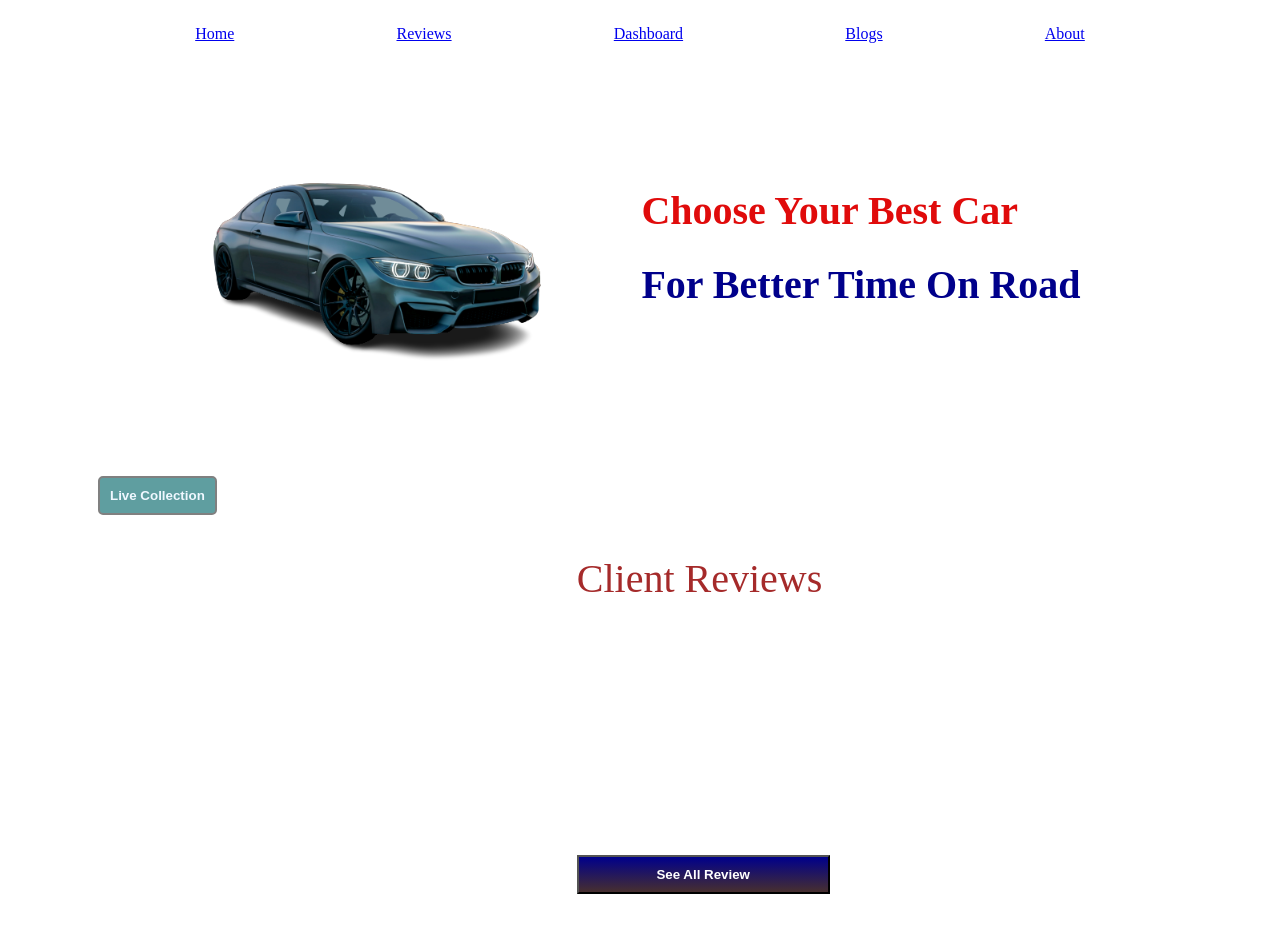
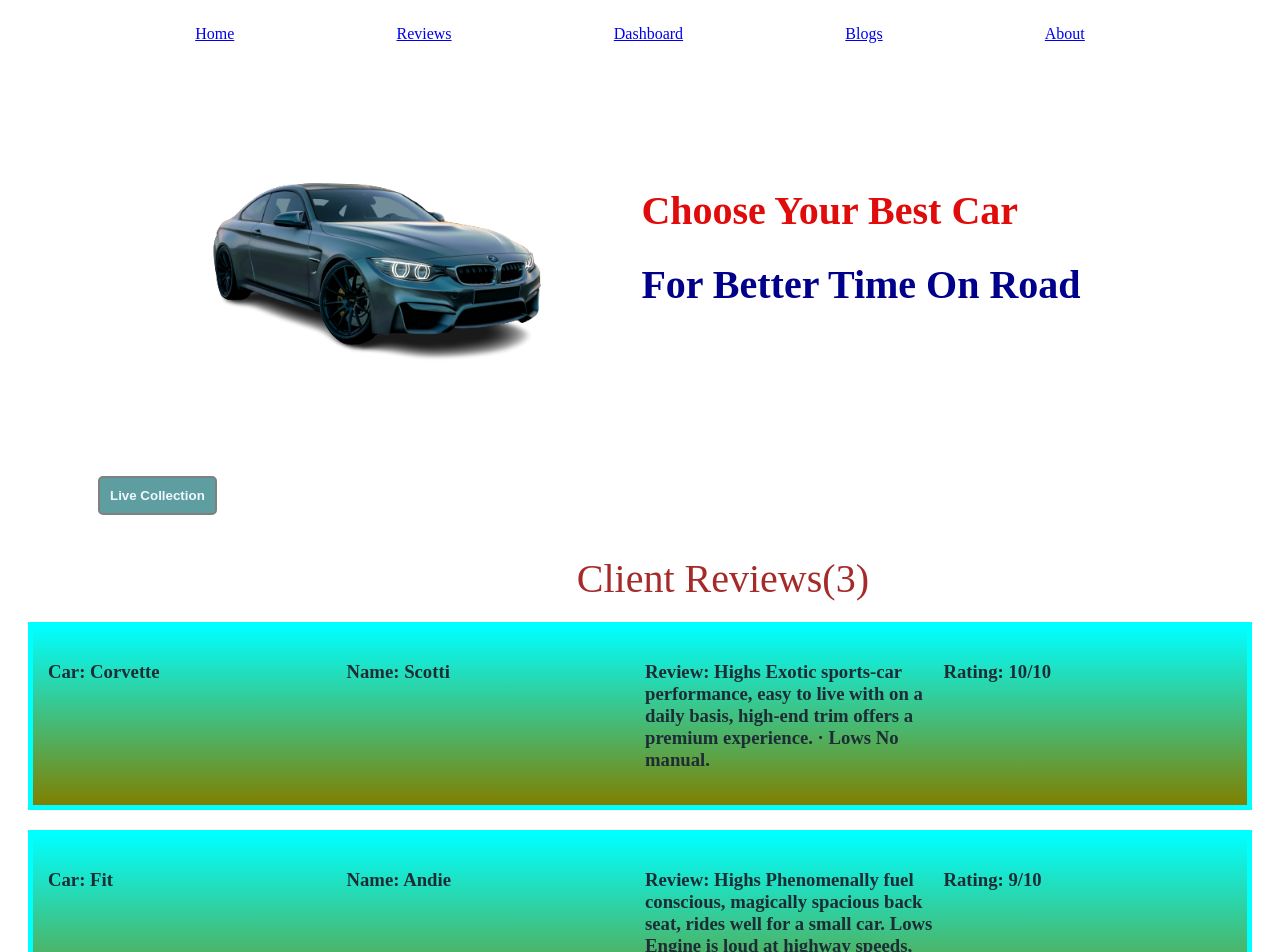
Before and after one commit to muntasir-i01/Product-Analysis, a React (Create React App) app: page / in a window 1280 px wide. Shown: the top 952 px of the page. Before the commit the page ends 902 px from the top, so only its background shows below. Built offline with nearby package versions, Linux system fonts and the light colour scheme.

Commit message:
homepage review shown using slice

```diff
--- a/src/components/HOME/HOME.css
+++ b/src/components/HOME/HOME.css
@@ -46,8 +46,20 @@
     padding: 10px;
     font-weight: bolder;
     margin-left: 45%;
-    margin-top: 20%;
+
     background-image: linear-gradient(darkblue, rgb(71, 47, 47));
     color: white;
     font-weight: 900;
 }
+
+.review-3 {
+    display: grid;
+    grid-template-columns: repeat(4, 1fr);
+    gap: 10px;
+    margin: 20px;
+    padding: 15px;
+    border: 5px solid aqua;
+    background-image: linear-gradient(cyan, olive);
+    color: rgb(29, 45, 54);
+
+}
--- a/src/components/HOME/HOME.js
+++ b/src/components/HOME/HOME.js
@@ -1,9 +1,17 @@
 import './HOME.css'
-import React from 'react';
+import React, { useEffect, useState } from 'react';
+
 
 import { NavLink } from "react-router-dom";
 
 const HOME = () => {
+    const [reviews, setReviews] = useState([]);
+
+    useEffect( () => {
+        fetch('Reviews.json')
+        .then(res => res.json())
+        .then(data => setReviews(data))
+    }, [])
     return (
         <div>
 
@@ -57,7 +65,14 @@ const HOME = () => {
             <button className='btn'>Live Collection</button>
 
             <div>
-                <span className='client-review'>Client Reviews</span>
+                <span className='client-review'>Client Reviews(3)</span>
+
+                {
+                reviews.slice(0,3).map(review => <ClientReview key={review.id} Car={review.Car} first_name={review.first_name}
+                Review={review.Review} Rating={review.Rating}></ClientReview>)
+            }
+
+
                 <NavLink
               to="/reviews"
             >
@@ -68,4 +83,18 @@ const HOME = () => {
     );
 };
 
+
+function ClientReview(props) {
+    const {Car, first_name, Review, Rating} = props;
+    return(
+        <div className='review-3'>
+            <h3>Car: {Car}</h3>
+            <h3>Name: {first_name}</h3>
+            <h3>Review: {Review}</h3>
+            <h3>Rating: {Rating}</h3>
+        </div>
+    )
+}
+
+
 export default HOME;
```
